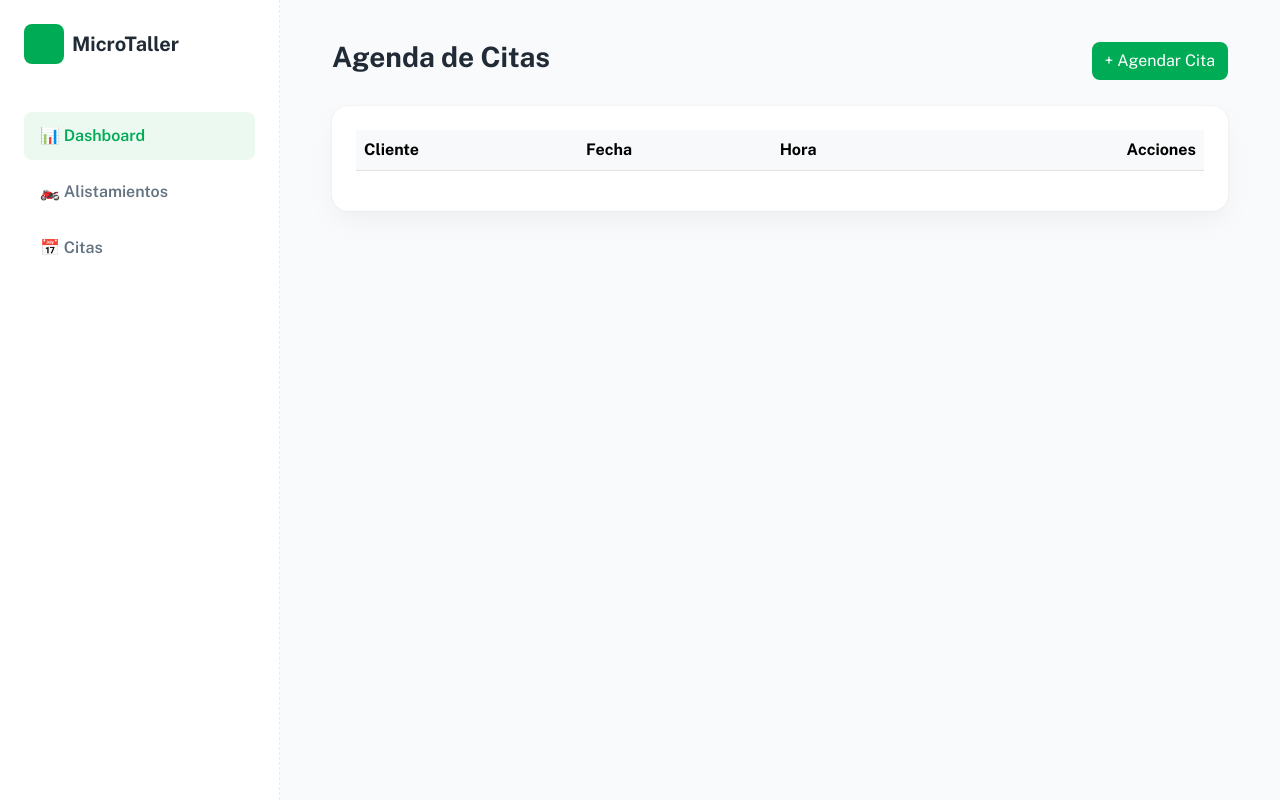
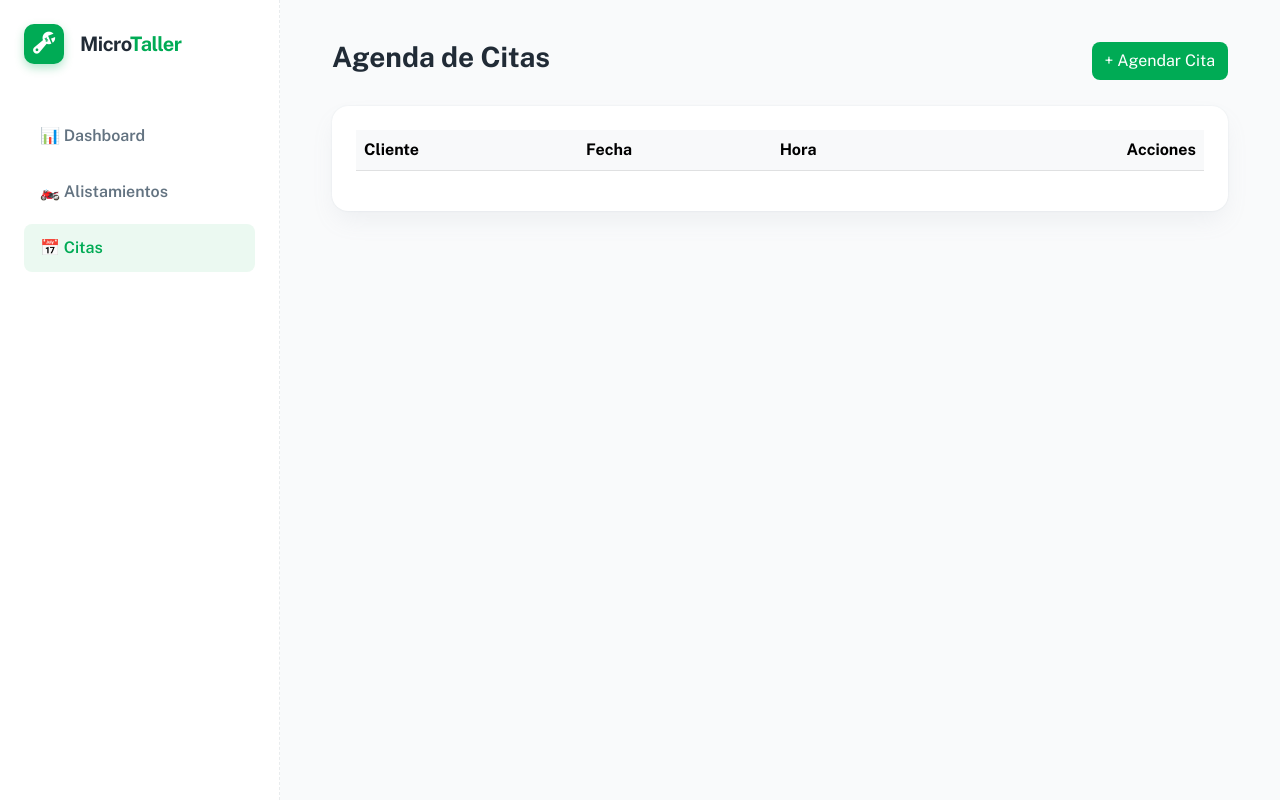
Before and after one commit to Janfrednb/microsoftware-taller, a Flask app: page /citas-view in a window 1280 px wide. Run offline with Flask 3, Linux system fonts and the light colour scheme; data that the repository does not hold is empty.

Commit message:
Agregado logo minimalista con icono y navegación dinámica en base.html

```diff
--- a/app/templates/base.html
+++ b/app/templates/base.html
@@ -7,11 +7,11 @@
     <title>MicroTaller - Minimal Admin</title>
     <link href="https://fonts.googleapis.com/css2?family=Public+Sans:wght@400;600;700&display=swap" rel="stylesheet">
     <link href="https://cdn.jsdelivr.net/npm/bootstrap@5.3.0/dist/css/bootstrap.min.css" rel="stylesheet">
+    <link rel="stylesheet" href="https://cdn.jsdelivr.net/npm/bootstrap-icons@1.11.1/font/bootstrap-icons.css">
 
     <style>
         :root {
             --primary-color: #00AB55;
-            /* Verde Minimal */
             --bg-body: #F9FAFB;
             --text-main: #212B36;
             --sidebar-width: 280px;
@@ -38,7 +38,6 @@
             padding: 40px;
         }
 
-        /* Tarjetas con sombra suave de MUI */
         .card-minimal {
             background: white;
             border: none;
@@ -53,6 +52,8 @@
             border-radius: 8px;
             margin-bottom: 8px;
             padding: 12px 16px;
+            text-decoration: none;
+            display: block;
         }
 
         .nav-link:hover,
@@ -60,22 +61,38 @@
             background-color: rgba(0, 171, 85, 0.08);
             color: var(--primary-color);
         }
+
+        /* Estilo para el logo */
+        .logo-box {
+            width: 40px;
+            height: 40px;
+            background: var(--primary-color);
+            border-radius: 10px;
+            display: flex;
+            align-items: center;
+            justify-content: center;
+            box-shadow: 0px 4px 10px rgba(0, 171, 85, 0.3);
+        }
     </style>
 </head>
 
 <body>
 
     <div class="sidebar">
-        <div class="d-flex align-items-center mb-5">
-            <div style="width: 40px; height: 40px; background: var(--primary-color); border-radius: 8px;" class="me-2">
+        <a href="/" class="d-flex align-items-center mb-5 text-decoration-none" style="color: inherit;">
+            <div class="logo-box me-3">
+                <i class="bi bi-wrench-adjustable text-white" style="font-size: 1.4rem;"></i>
             </div>
-            <h5 class="fw-bold m-0">MicroTaller</h5>
-        </div>
+            <h5 class="fw-bold m-0" style="letter-spacing: -0.5px;">
+                Micro<span style="color: var(--primary-color);">Taller</span>
+            </h5>
+        </a>
 
         <nav class="nav flex-column">
-            <a class="nav-link active" href="/">📊 Dashboard</a>
-            <a class="nav-link" href="/alistamientos-view">🏍️ Alistamientos</a>
-            <a class="nav-link" href="/citas-view">📅 Citas</a>
+            <a class="nav-link {% if request.path == '/' %}active{% endif %}" href="/">📊 Dashboard</a>
+            <a class="nav-link {% if request.path == '/alistamientos-view' %}active{% endif %}"
+                href="/alistamientos-view">🏍️ Alistamientos</a>
+            <a class="nav-link {% if request.path == '/citas-view' %}active{% endif %}" href="/citas-view">📅 Citas</a>
         </nav>
     </div>
 
```
